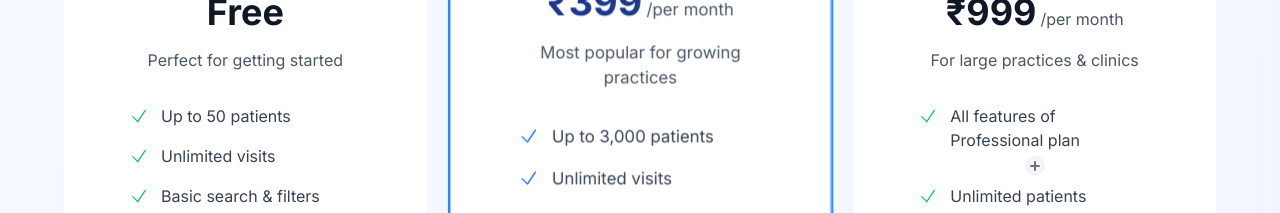
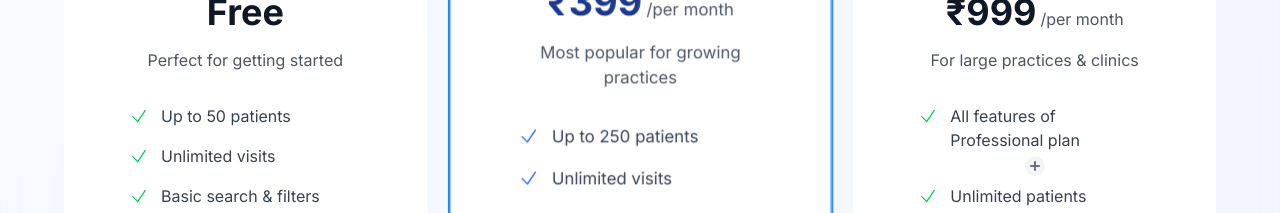
Before and after one commit to rajrasane/ClinicClerk, a Next.js app: page / in a window 1280 px wide. Shown: the part 2180-2393 px from the top of the page. Built offline with nearby package versions, Linux system fonts and the light colour scheme; no server answers.

Commit message:
changed features for professional

```diff
--- a/src/app/landing/page.tsx
+++ b/src/app/landing/page.tsx
@@ -101,7 +101,7 @@ export default function LandingPage() {
       period: "per month",
       description: "Most popular for growing practices",
       features: [
-        "Up to 3,000 patients",
+        "Up to 250 patients",
         "Unlimited visits",
         "Advance search & filters",
         "Unlimited Excel/PDF export",
```
